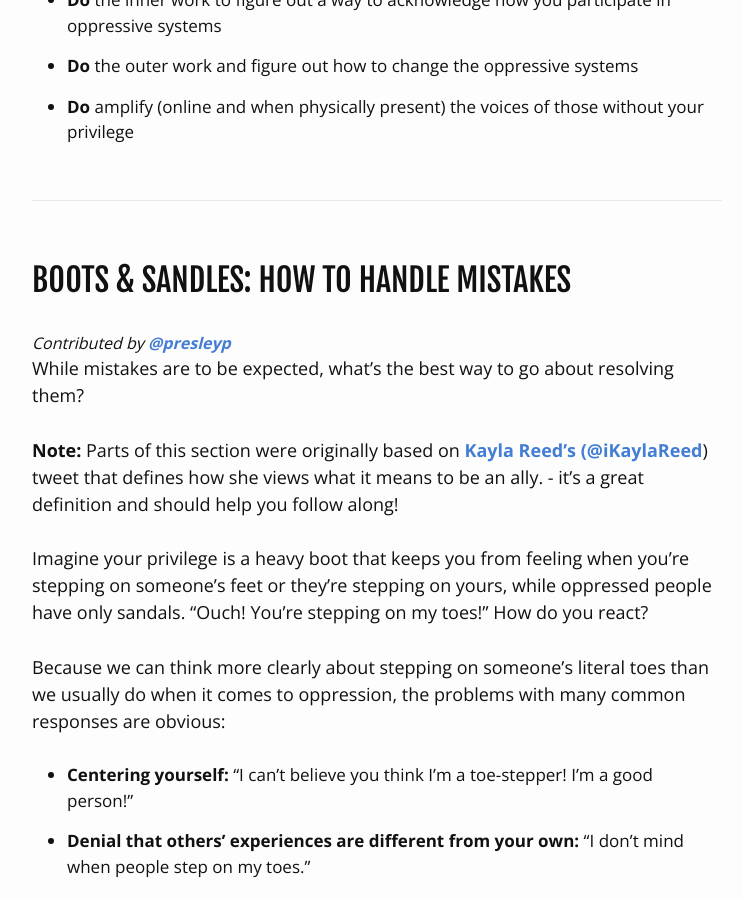
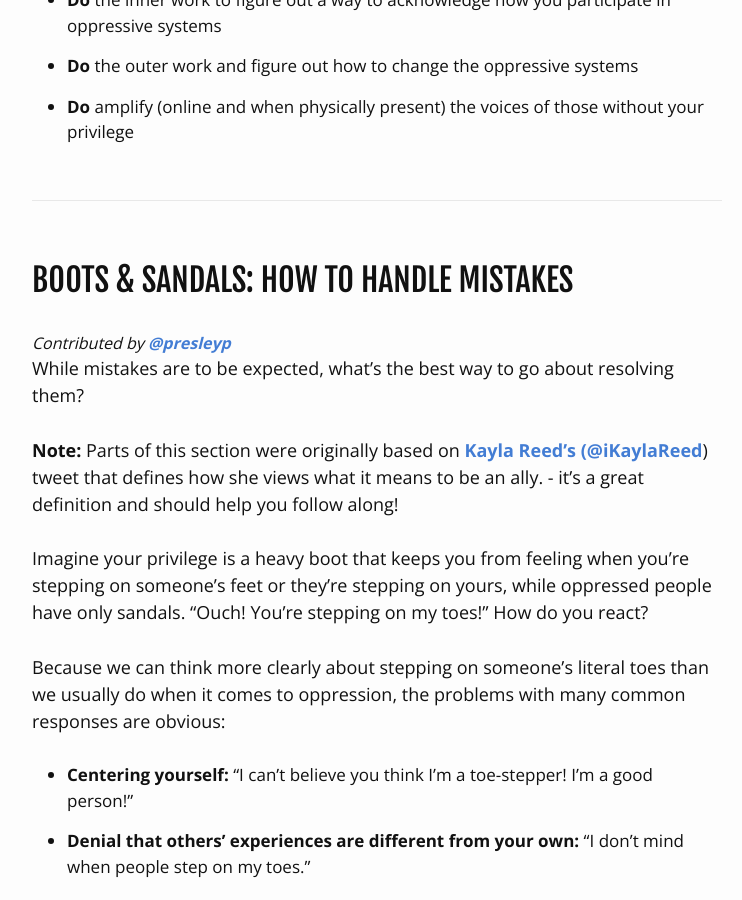
Before and after one commit to almnt/guide-to-allyship, a Jekyll site: the page built from index.html, in a window 1280 px wide and 900 px high, scrolled down 5356 px. Shown: the whole window, without its empty margins (263-1005 px from the left). Built offline with Jekyll 4.4.1, drawn with Linux system fonts in a browser that asks for light colours.

Commit message:
fix typo "sandles" -> "sandals"

```diff
--- a/index.html
+++ b/index.html
@@ -104,7 +104,7 @@ layout: default
 
 <hr>
 
-<h2 id="how-to-handle-mistakes">Boots &amp; Sandles: How to handle mistakes</h2>
+<h2 id="how-to-handle-mistakes">Boots &amp; Sandals: How to handle mistakes</h2>
 <em>Contributed by <a href="https://github.com/presleyp">@presleyp</a></em>
 
 <p>While mistakes are to be expected, what’s the best way to go about resolving them?</p>
```
